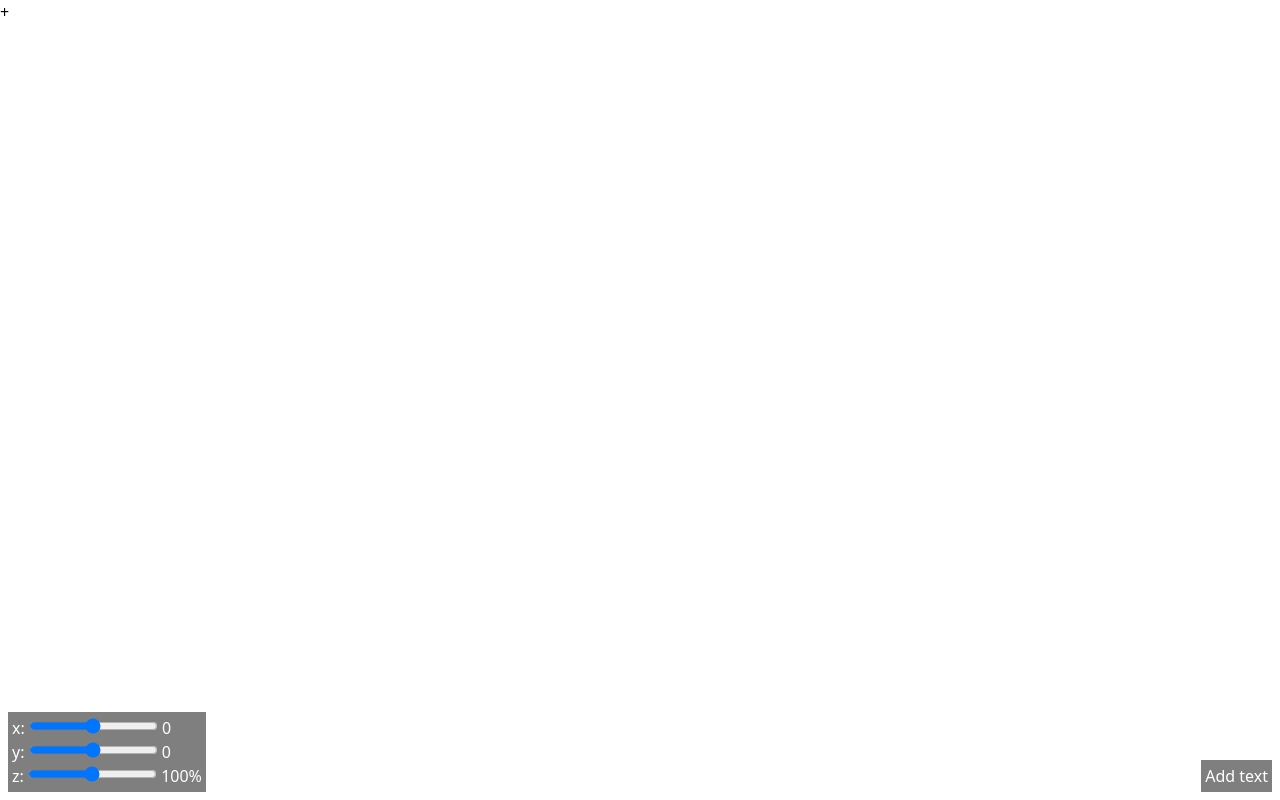
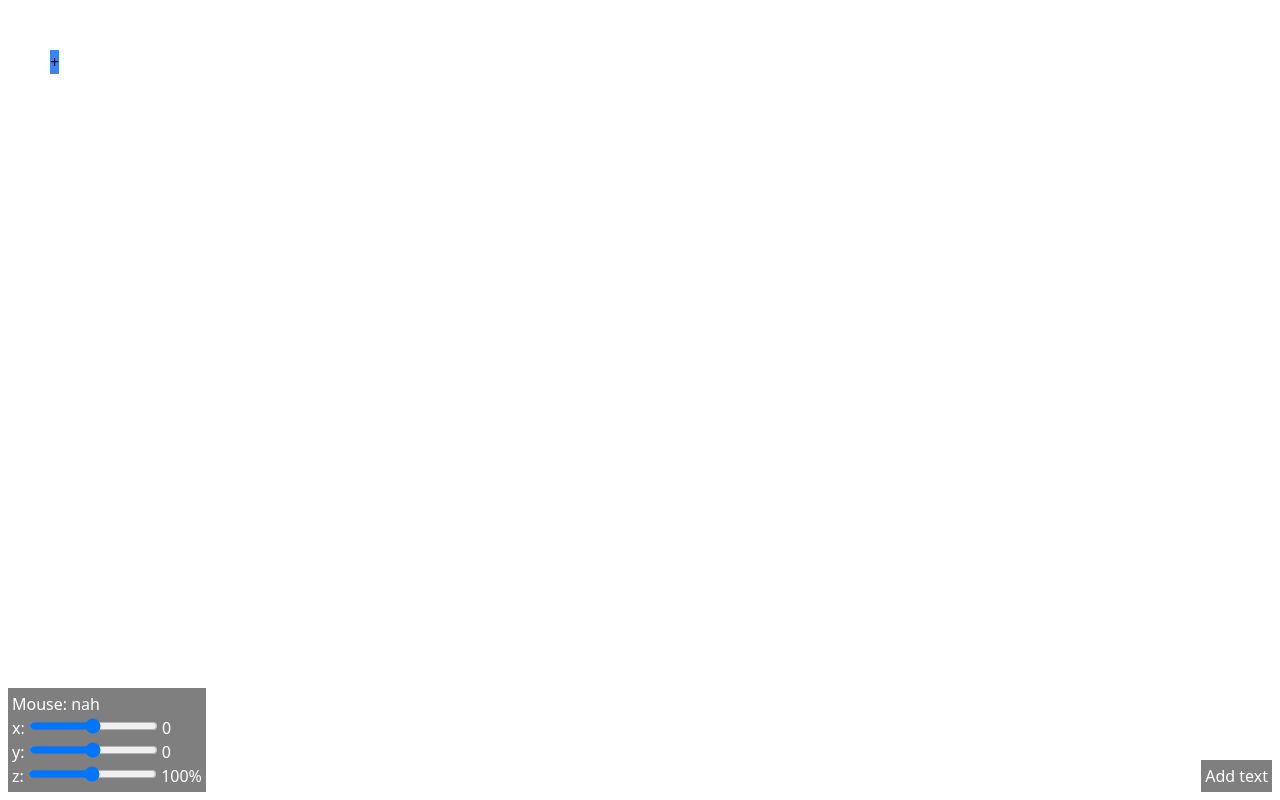
Before and after one commit to oofdere/flipboard, a SvelteKit app: page / in a window 1280 px wide. Built offline with nearby package versions, Linux system fonts and the light colour scheme.

Commit message:
make canvas draggable

```diff
--- a/src/app.html
+++ b/src/app.html
@@ -7,6 +7,6 @@
 		%sveltekit.head%
 	</head>
 	<body data-sveltekit-preload-data="hover">
-		<div style="display: contents">%sveltekit.body%</div>
+		<div style="display: contents; user-select: none;">%sveltekit.body%</div>
 	</body>
 </html>
--- a/src/routes/+layout.svelte
+++ b/src/routes/+layout.svelte
@@ -9,9 +9,29 @@
 	let x = 0;
 	let y = 0;
 	let zoom = 100;
+	let mouseStatus: string = 'nah';
+	let clickPos: [number, number] = [0, 0];
+	let canvas: HTMLElement;
 
 	function handleCursor(e: MouseEvent) {
 		cursor = e;
+		if (mouseStatus === 'down') {
+			console.log(e.target, canvas, clickPos, e.x, e.y, e.movementX, e.movementY);
+
+			x += e.movementX / (zoom / 100);
+			y += e.movementY / (zoom / 100);
+		}
+	}
+
+	function click(e: MouseEvent) {
+		console.log(e);
+		clickPos = [e.clientX, e.clientY];
+		mouseStatus = 'down';
+	}
+
+	function release(e: MouseEvent) {
+		console.log(e);
+		mouseStatus = 'up';
 	}
 
 	function addText() {
@@ -31,7 +51,7 @@
 	if (browser) {
 		addEventListener('wheel', (e) => {
 			console.log(e);
-			zoom = Math.max(zoom + e.deltaY * -1, 1);
+			zoom = Math.max(zoom + e.deltaY * 0.2 * -1, 1);
 		});
 	}
 </script>
@@ -43,6 +63,7 @@
 	{#if cursor}
 		<p>({cursor.clientX}, {cursor.clientY})</p>
 	{/if}
+	<p>Mouse: {mouseStatus}</p>
 	<ul>
 		<li>x: <input type="range" bind:value={x} min="-100" max="100" /> {x}</li>
 		<li>y: <input type="range" bind:value={y} min="-100" max="100" /> {y}</li>
@@ -60,10 +81,17 @@
 <div
 	class="h-screen w-screen overflow-hidden overscroll-none"
 	on:mousemove={handleCursor}
-	role="img"
+	on:mousedown={click}
+	on:mouseup={release}
+	role="presentation"
+	bind:this={canvas}
 >
-	<div id="canvas" class="" style="--translation: {x}vw {y}vh; --zoom: {zoom}%">
-		<p>+</p>
+	<div
+		id="canvas"
+		class="h-full w-full"
+		style="--translation: {(x + 50) * (zoom / 100)}px {(y + 50) * (zoom / 100)}px; --zoom: {zoom}%"
+	>
+		<p class="w-min bg-blue-500">+</p>
 		<slot />
 	</div>
 </div>
--- a/src/routes/+page.svelte
+++ b/src/routes/+page.svelte
@@ -1,12 +1,13 @@
 <script lang="ts">
 	import { state } from '$lib';
 	import Box from './Box.svelte';
+	import Text from './Text.svelte';
 </script>
 
 {#each $state as s}
 	<Box>
 		{#if s.contents[0] === 'text'}
-			<p contenteditable="true">{s.contents[1].text}</p>
+			<Text text={s.contents[1].text}></Text>
 		{/if}
 	</Box>
 {/each}
--- a/src/routes/Box.svelte
+++ b/src/routes/Box.svelte
@@ -2,6 +2,13 @@
 	import { draggable } from '@neodrag/svelte';
 </script>
 
-<div class="w-fit" use:draggable>
+<div
+	class="w-fit"
+	use:draggable
+	on:mousedown={(e) => {
+		e.stopPropagation();
+	}}
+	role="none"
+>
 	<slot />
 </div>
--- /dev/null
+++ b/src/routes/Text.svelte
@@ -0,0 +1,8 @@
+<script lang="ts">
+	export let text: string;
+	let hover = false;
+</script>
+
+<p class="select-none" contenteditable="true">
+	{text}
+</p>
```
